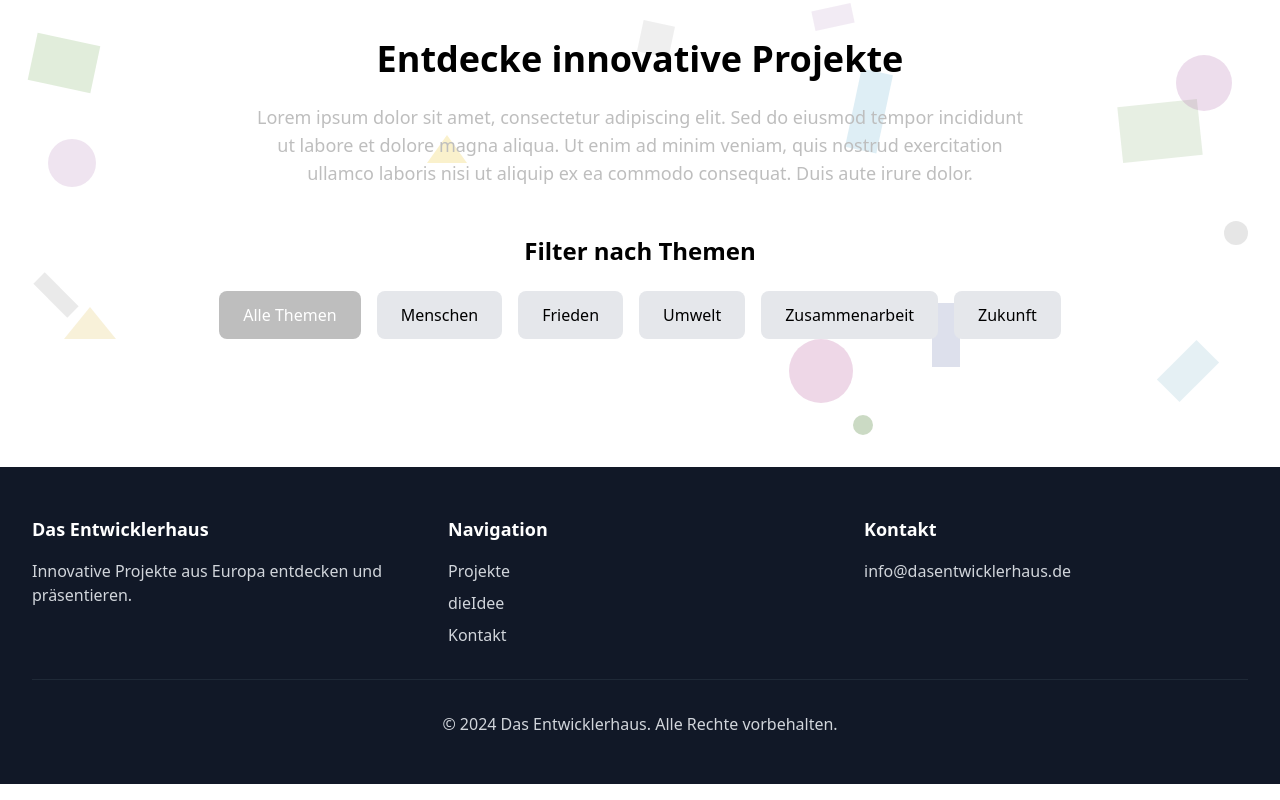
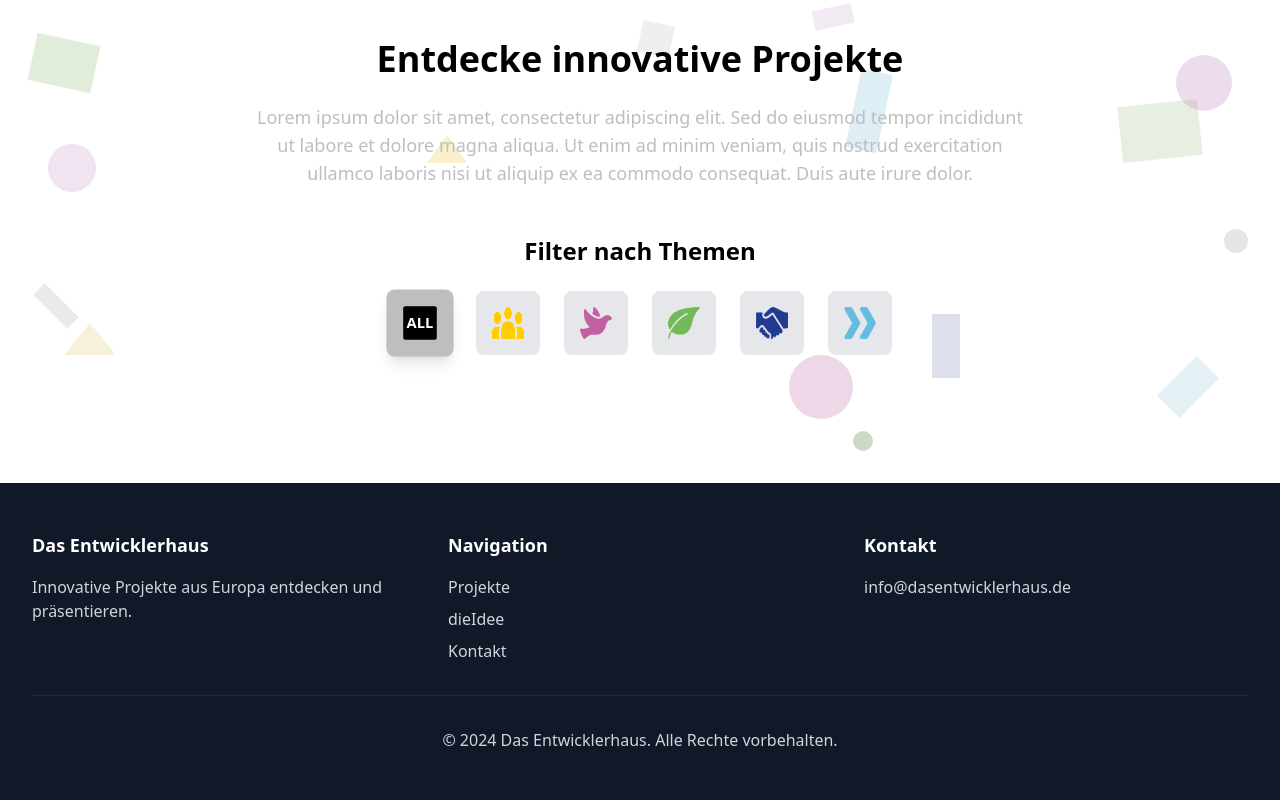
Before and after one commit to joka21/dasEntwicklerhaus, a Next.js app: page / in a window 1280 px wide. Shown: the part 889-1689 px from the top of the page. Built offline with nearby package versions, Linux system fonts and the light colour scheme.

Commit message:
neue menu

```diff
--- a/src/components/FilterSection.tsx
+++ b/src/components/FilterSection.tsx
@@ -35,71 +35,105 @@ export default function FilterSection({ onFilterChange }: FilterSectionProps) {
           Filter nach Themen
         </h3>
 
-        <div className="flex flex-wrap gap-4 justify-center">
+        <div className="flex flex-wrap gap-6 justify-center items-center">
           <button
             onClick={() => handleFilterClick('alle')}
-            className={`px-6 py-3 rounded-lg transition-all duration-300 ${
+            className={`p-4 rounded-lg transition-all duration-300 hover:scale-110 focus:outline-none focus:ring-2 focus:ring-primary ${
               activeFilter === 'alle'
-                ? 'bg-secondary text-white'
-                : 'bg-gray-200 text-dark hover:bg-gray-300'
+                ? 'bg-secondary shadow-lg scale-105'
+                : 'bg-gray-200 hover:bg-gray-300'
             }`}
+            aria-label="Alle Themen anzeigen"
+            title="Alle Themen"
           >
-            Alle Themen
+            <div className="w-8 h-8 bg-dark rounded-sm flex items-center justify-center">
+              <span className="text-white font-bold text-sm">ALL</span>
+            </div>
           </button>
 
           <button
             onClick={() => handleFilterClick('menschen')}
-            className={`px-6 py-3 rounded-lg transition-all duration-300 ${
+            className={`p-4 rounded-lg transition-all duration-300 hover:scale-110 focus:outline-none focus:ring-2 focus:ring-primary ${
               activeFilter === 'menschen'
-                ? 'bg-red-500 text-white'
-                : 'bg-gray-200 text-dark hover:bg-red-100'
+                ? 'bg-red-100 shadow-lg scale-105'
+                : 'bg-gray-200 hover:bg-red-50'
             }`}
+            aria-label="Menschen-Projekte anzeigen"
+            title="Menschen"
           >
-            Menschen
+            <img
+              src="/images/categories/menschen.png"
+              alt="Menschen Icon"
+              className="w-8 h-8"
+            />
           </button>
 
           <button
             onClick={() => handleFilterClick('frieden')}
-            className={`px-6 py-3 rounded-lg transition-all duration-300 ${
+            className={`p-4 rounded-lg transition-all duration-300 hover:scale-110 focus:outline-none focus:ring-2 focus:ring-primary ${
               activeFilter === 'frieden'
-                ? 'bg-purple-500 text-white'
-                : 'bg-gray-200 text-dark hover:bg-purple-100'
+                ? 'bg-purple-100 shadow-lg scale-105'
+                : 'bg-gray-200 hover:bg-purple-50'
             }`}
+            aria-label="Frieden-Projekte anzeigen"
+            title="Frieden"
           >
-            Frieden
+            <img
+              src="/images/categories/frieden.png"
+              alt="Frieden Icon"
+              className="w-8 h-8"
+            />
           </button>
 
           <button
             onClick={() => handleFilterClick('umwelt')}
-            className={`px-6 py-3 rounded-lg transition-all duration-300 ${
+            className={`p-4 rounded-lg transition-all duration-300 hover:scale-110 focus:outline-none focus:ring-2 focus:ring-primary ${
               activeFilter === 'umwelt'
-                ? 'bg-green-500 text-white'
-                : 'bg-gray-200 text-dark hover:bg-green-100'
+                ? 'bg-green-100 shadow-lg scale-105'
+                : 'bg-gray-200 hover:bg-green-50'
             }`}
+            aria-label="Umwelt-Projekte anzeigen"
+            title="Umwelt"
           >
-            Umwelt
+            <img
+              src="/images/categories/umwelt.png"
+              alt="Umwelt Icon"
+              className="w-8 h-8"
+            />
           </button>
 
           <button
             onClick={() => handleFilterClick('zusammenarbeit')}
-            className={`px-6 py-3 rounded-lg transition-all duration-300 ${
+            className={`p-4 rounded-lg transition-all duration-300 hover:scale-110 focus:outline-none focus:ring-2 focus:ring-primary ${
               activeFilter === 'zusammenarbeit'
-                ? 'bg-blue-500 text-white'
-                : 'bg-gray-200 text-dark hover:bg-blue-100'
+                ? 'bg-blue-100 shadow-lg scale-105'
+                : 'bg-gray-200 hover:bg-blue-50'
             }`}
+            aria-label="Zusammenarbeit-Projekte anzeigen"
+            title="Zusammenarbeit"
           >
-            Zusammenarbeit
+            <img
+              src="/images/categories/zusammenarbeite.png"
+              alt="Zusammenarbeit Icon"
+              className="w-8 h-8"
+            />
           </button>
 
           <button
             onClick={() => handleFilterClick('zukunft')}
-            className={`px-6 py-3 rounded-lg transition-all duration-300 ${
+            className={`p-4 rounded-lg transition-all duration-300 hover:scale-110 focus:outline-none focus:ring-2 focus:ring-primary ${
               activeFilter === 'zukunft'
-                ? 'bg-orange-500 text-white'
-                : 'bg-gray-200 text-dark hover:bg-orange-100'
+                ? 'bg-orange-100 shadow-lg scale-105'
+                : 'bg-gray-200 hover:bg-orange-50'
             }`}
+            aria-label="Zukunft-Projekte anzeigen"
+            title="Zukunft"
           >
-            Zukunft
+            <img
+              src="/images/categories/zulunft.png"
+              alt="Zukunft Icon"
+              className="w-8 h-8"
+            />
           </button>
         </div>
       </div>
```
